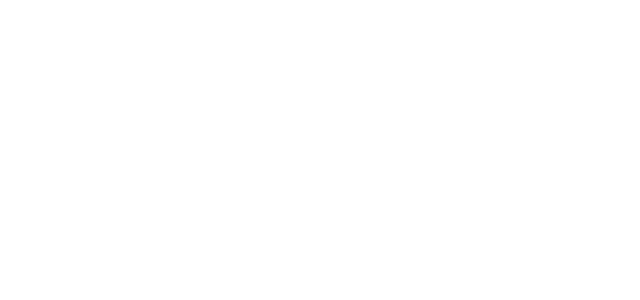
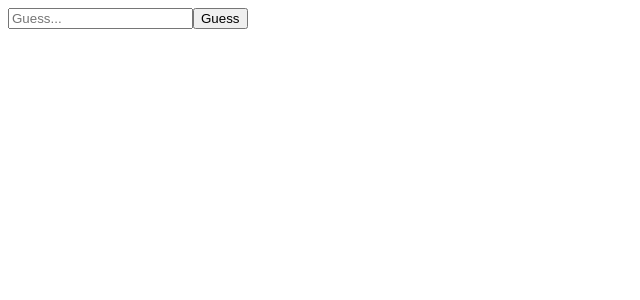
Before and after one commit to williamgrant04/nerdle-client, a React (Vite) app: page / in a window 1280 px wide. Shown: the top 300 px of the page, without its empty margins (0-640 px from the left). Built offline with nearby package versions, Linux system fonts and the light colour scheme.

Commit message:
Create component for guess form

```diff
--- a/src/App.tsx
+++ b/src/App.tsx
@@ -1,6 +1,9 @@
+import GuessForm from "./components/GuessForm/GuessForm"
+
 const App = () => {
   return (
     <>
+      <GuessForm />
     </>
   )
 }
--- /dev/null
+++ b/src/components/GuessForm/GuessForm.tsx
@@ -0,0 +1,28 @@
+import { useState } from "react";
+
+const GuessForm = () => {
+  const [guess, setGuess] = useState<string>("");
+
+  const changeHandler = (e: React.ChangeEvent<HTMLInputElement>) => {
+    setGuess(e.target.value);
+
+    if (e.target.value.length >= 3) {
+      // Autocomplete logic here
+    }
+  }
+
+  const submitHandler = (e: React.FormEvent<HTMLFormElement>) => {
+    e.preventDefault();
+    setGuess("");
+    // Submit logic here
+  }
+
+  return (
+    <form onSubmit={submitHandler}>
+      <input type="text" onChange={changeHandler} value={guess} placeholder="Guess..." />
+      <input type="submit" value="Guess" />
+    </form>
+  )
+}
+
+export default GuessForm;
```
Also changed, not shown: src/components/GuessForm/GuessForm.module.css (added).
